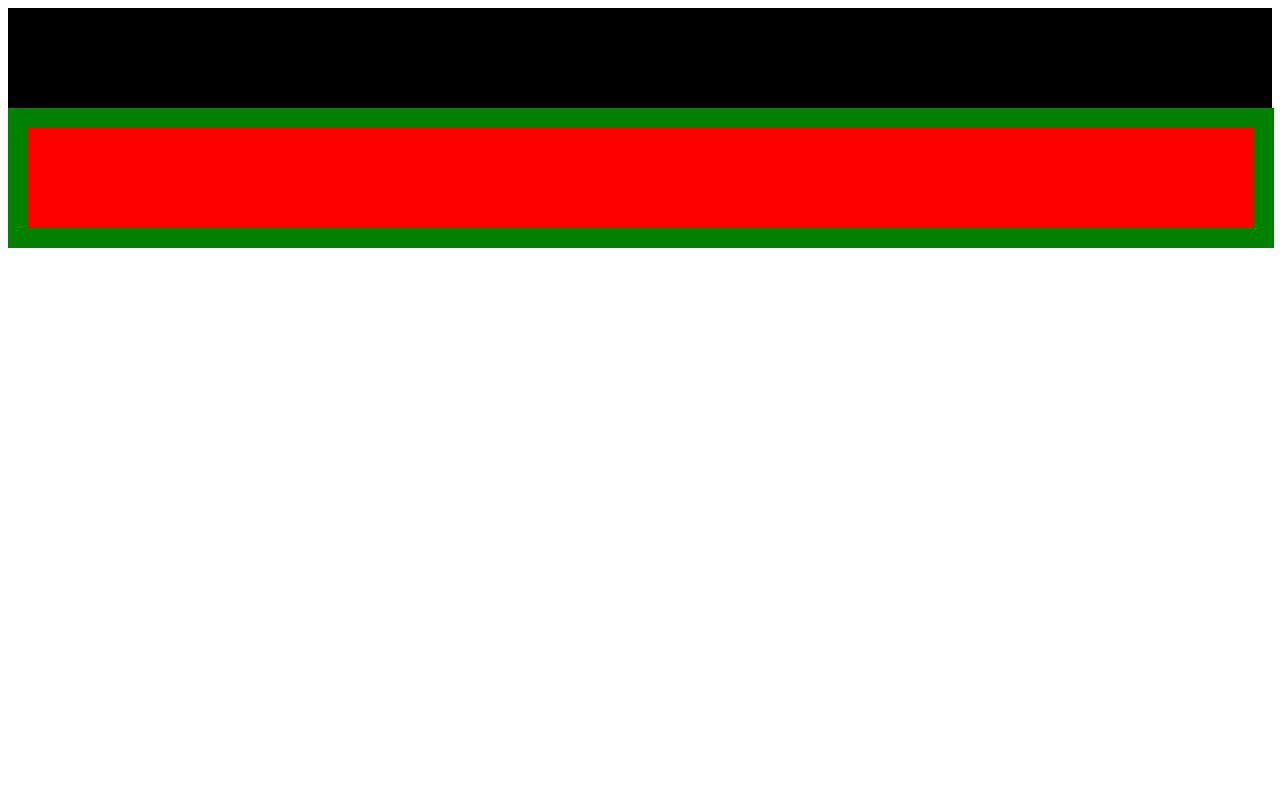
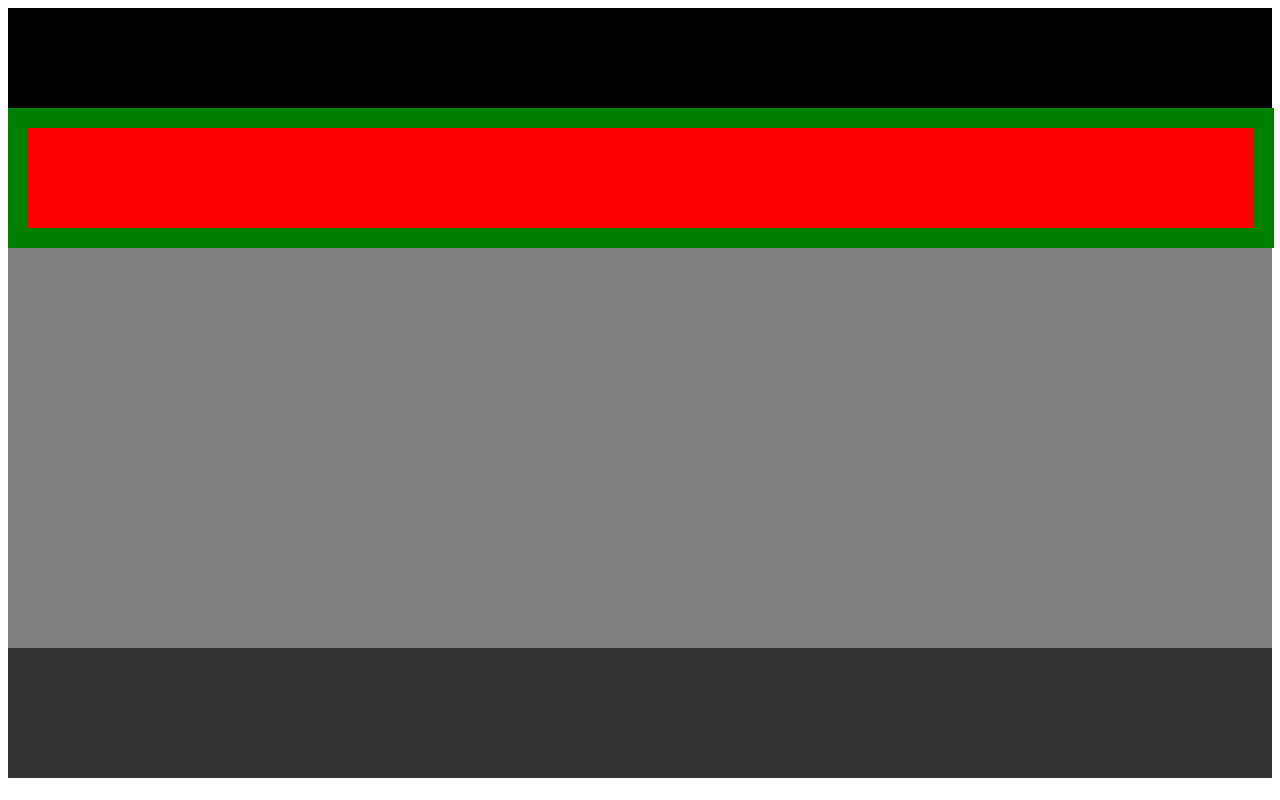
Before and after one commit to 7roconnor/Node-Recreation, a plain HTML site: page index.html in a window 1280 px wide. Drawn offline with Linux system fonts and the light colour scheme.

Commit message:
Add files via upload

```diff
--- /dev/null
+++ b/hover.js
@@ -0,0 +1 @@
+const doc = document;
--- a/index.html
+++ b/index.html
@@ -12,5 +12,14 @@
         <article class="">
 
         </article>
+
+        <section>
+            <div class="">
+
+            </div>
+        </section>
+        <footer>
+        </footer>
+
     </body>
 </html>
--- a/style.css
+++ b/style.css
@@ -1,20 +1,30 @@
-
-header{
+header
+{
     height: 100px;
     width: 100%;
     background-color: black;
 }
 
-article{
+article
+{
     height: 100px;
     width: 97%;
     background-color: red;
     border: 20px solid green;
-
 }
 
 
 
-div{
+div
+{
+    background-color: grey;
+    height: 400px;
+    width: 100%;
+}
 
+footer
+{
+    height: 130px;
+    width: 100%;
+    background-color: #333333;
 }
```
